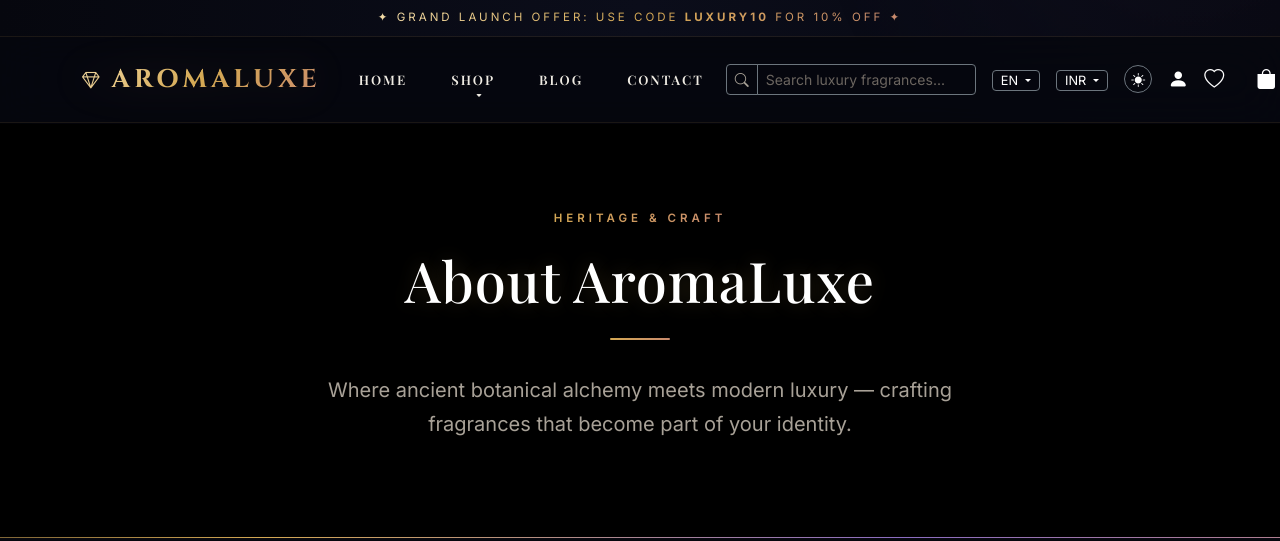
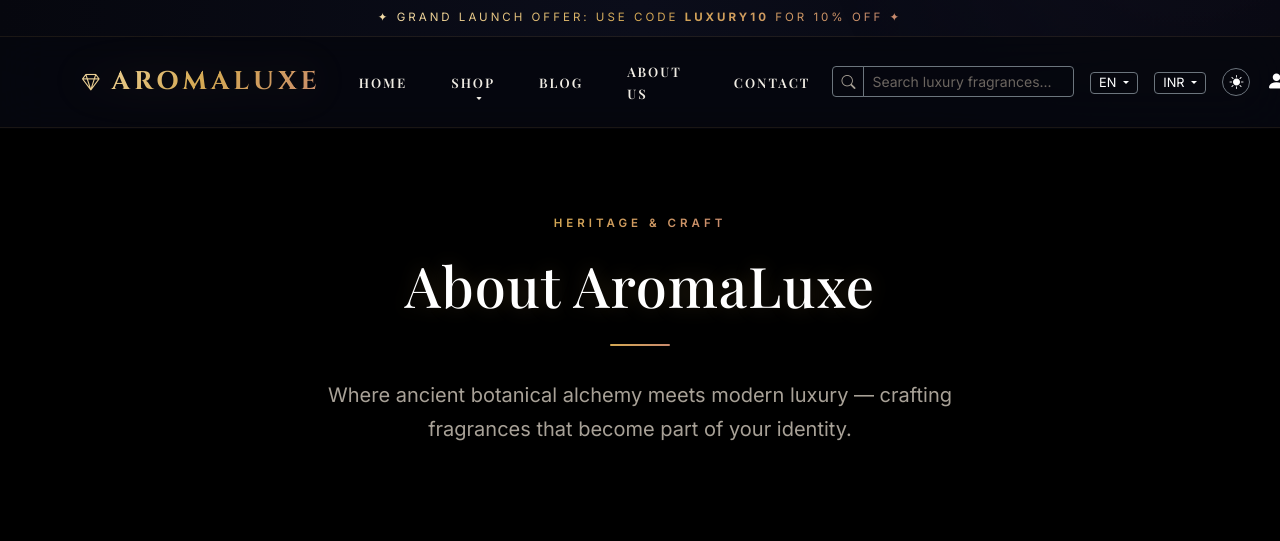
Before and after one commit to patelayush4433/Aroma-Luxe, a PHP site: page /Perfume/about.php in a window 1280 px wide; the page is wider, and only the part inside the window is pictured. Shown: the top 541 px of that part. Run offline with PHP 8.4, Linux system fonts and the light colour scheme; data that the repository does not hold is empty; some web fonts are replaced.

Commit message:
Add About Us link back to navbar before Contact

```diff
--- a/includes/header.php
+++ b/includes/header.php
@@ -120,6 +120,9 @@ if (isset($_SESSION['customer_id'])) {
                         <a class="nav-link nav-link-luxury" href="blog.php"><?php echo __('blog'); ?></a>
                     </li>
                     <li class="nav-item">
+                        <a class="nav-link nav-link-luxury" href="about.php"><?php echo __('about'); ?></a>
+                    </li>
+                    <li class="nav-item">
                         <a class="nav-link nav-link-luxury" href="contact.php"><?php echo __('contact'); ?></a>
                     </li>
                 </ul>
```
